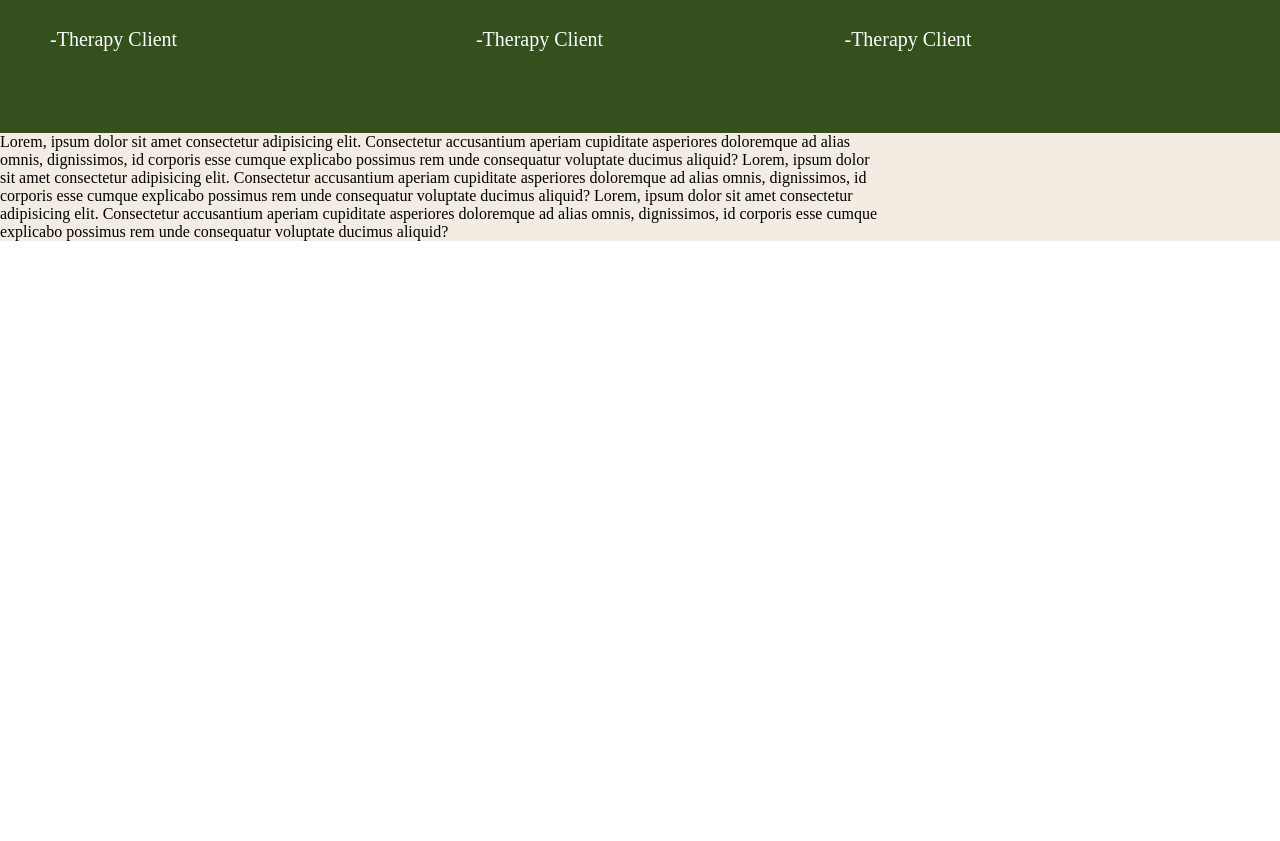
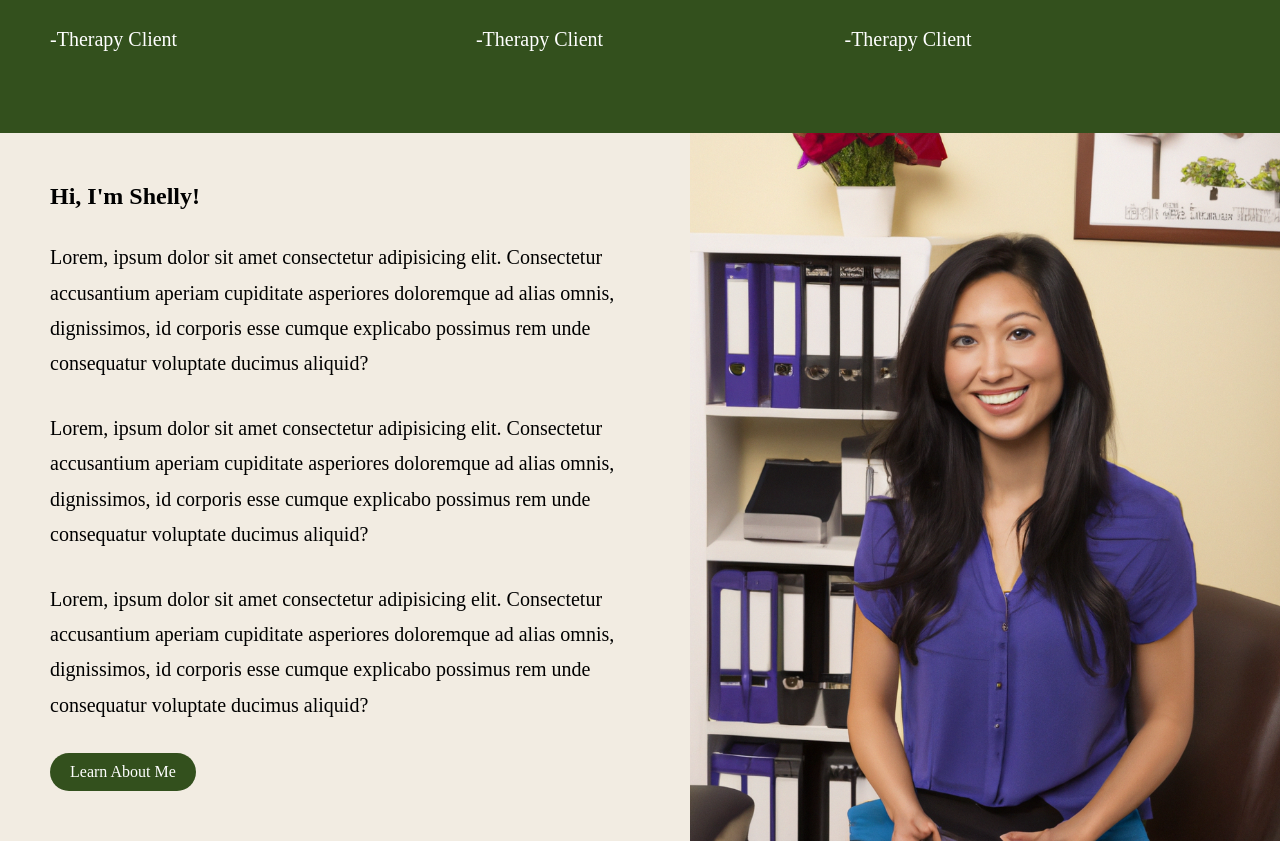
Before and after one commit to gaolbreaker/therapist-web, a React app: page / in a window 1280 px wide. Shown: the part 1940-2781 px from the top of the page. Before the commit the page ends 2181 px from the top, so only its background shows below. Built offline with nearby package versions, Linux system fonts and the light colour scheme.

Commit message:
modify quick-about-me section styling

```diff
--- a/src/components/App.jsx
+++ b/src/components/App.jsx
@@ -1,6 +1,7 @@
 import React from 'react';
 import Navbar from './Navbar.jsx';
 import bgImg from './../assets/bambooforest.png';
+import therapistImg from './../assets/therapist.png';
 
 const heroStyle = {
   background: `rgba(0,0,0,.35) url(${bgImg})`,
@@ -37,13 +38,19 @@ const App = () => {
       <section className="quick-about-me">
         <div className="quick-about-me-container">
           <div className="quick-about-me-text">
-            Lorem, ipsum dolor sit amet consectetur adipisicing elit. Consectetur accusantium aperiam cupiditate asperiores doloremque ad alias omnis, dignissimos, id corporis esse cumque explicabo possimus rem unde consequatur voluptate ducimus aliquid?
-            Lorem, ipsum dolor sit amet consectetur adipisicing elit. Consectetur accusantium aperiam cupiditate asperiores doloremque ad alias omnis, dignissimos, id corporis esse cumque explicabo possimus rem unde consequatur voluptate ducimus aliquid?
-            Lorem, ipsum dolor sit amet consectetur adipisicing elit. Consectetur accusantium aperiam cupiditate asperiores doloremque ad alias omnis, dignissimos, id corporis esse cumque explicabo possimus rem unde consequatur voluptate ducimus aliquid?
-          </div>
-          <div className="quick-about-me-pic">
+            <h1>Hi, I'm Shelly!</h1>
+            <p>Lorem, ipsum dolor sit amet consectetur adipisicing elit. Consectetur accusantium aperiam cupiditate asperiores doloremque ad alias omnis, dignissimos, id corporis esse cumque explicabo possimus rem unde consequatur voluptate ducimus aliquid?</p>
+
+            <p>Lorem, ipsum dolor sit amet consectetur adipisicing elit. Consectetur accusantium aperiam cupiditate asperiores doloremque ad alias omnis, dignissimos, id corporis esse cumque explicabo possimus rem unde consequatur voluptate ducimus aliquid?</p>
+
+            <p>Lorem, ipsum dolor sit amet consectetur adipisicing elit. Consectetur accusantium aperiam cupiditate asperiores doloremque ad alias omnis, dignissimos, id corporis esse cumque explicabo possimus rem unde consequatur voluptate ducimus aliquid?</p>
+
+            <div className="round-btn-green">Learn About Me</div>
 
           </div>
+          <img className="quick-about-me-pic" src={therapistImg}>
+            {/* <img src={therapistImg} /> */}
+          </img>
         </div>
       </section>
     </>
--- a/src/styles/styles.css
+++ b/src/styles/styles.css
@@ -68,6 +68,25 @@ nav {
   transition: opacity 1s;
 }
 
+.round-btn-green {
+  background-color: rgb(51,80,29);
+  border-radius: 20px;
+  color: white;
+  text-align: center;
+  display:inline-block;
+  padding: 10px 20px;
+  font-size: 1.0rem;
+  user-select: none;
+  opacity: 1;
+  transition: opacity 1s;
+}
+
+.round-btn-green:hover {
+  cursor: pointer;
+  opacity: 0.65;
+  transition: opacity 1s;
+}
+
 .hero-blurb {
   position: absolute;
   bottom: 50px;
@@ -111,15 +130,30 @@ nav {
 
 .quick-about-me-container {
   display: flex;
+  flex-wrap: nowrap;
 }
 
 .quick-about-me-text {
   min-width: 300px;
   color: black;
+  padding: 50px;
+  width: 50%;
+  flex: 1 1 1;
+}
+
+.quick-about-me p {
+  margin: 30px 0;
+  line-height: 2.2rem;
+  font-size: 20px;
 }
 
 .quick-about-me-pic {
-  min-width: 400px;
+  /* min-width: 400px; */
+  overflow: hidden;
+  /* transform: scale(0.5,0.5) */
+  flex: 1 1 1;
+  width: 50%;
+  object-fit: cover;
 }
 
 @media only screen and (min-width: 320px) and (max-width: 600px) {
```
Also changed, not shown: src/assets/therapist.png (added), 1 other file (tests, documents, lock files or other folders).
